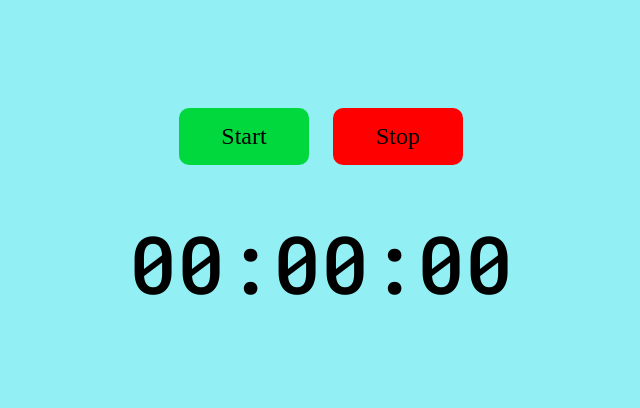
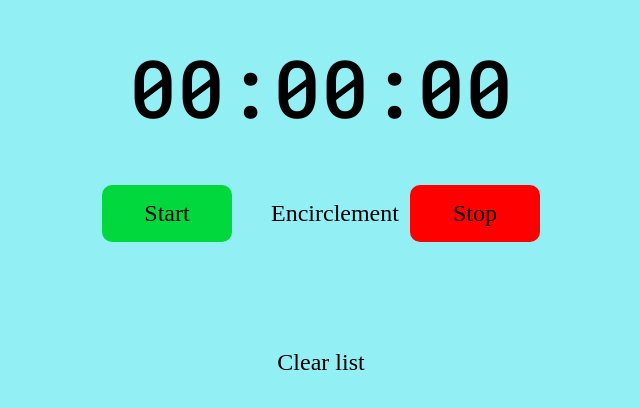
Before and after one commit to Rafal-Kowalczyk/zadanie_15_6, a website: page index.html in a window 1280 px wide. Shown: the part 188-596 px from the top of the page, without its empty margins (319-959 px from the left). Drawn offline with Linux system fonts and the light colour scheme; a web font is replaced by a local one.

Commit message:
Chnage body

```diff
--- a/index.html
+++ b/index.html
@@ -1,17 +1,22 @@
 <!DOCTYPE html>
-<html>
+<html lang="en">
   <head>
     <meta charset="UTF-8" />
+    <meta http-equiv="X-UA-Compatible" content="ie=edge">
+    <meta name="viewport" content="width=device-width, initial-scale=1.0">
     <title>Timer!</title>
     <link rel="stylesheet" type="text/css" href="style.css">
   </head>
   <body>
-    <nav class="controls">
-      <a href="#" class="button" id="start">Start</a>
-      <a href="#" class="button" id="stop">Stop</a>
-    </nav>
-    <div class="stopwatch"></div>
+      <div class="stopwatch"></div>
+      <nav class="controls">
+        <a href="#" class="button" id="start">Start</a>
+        <a href="#" class="button" id="encirclement">Encirclement</a>
+        <a href="#" class="button" id="stop">Stop</a>
+      </nav>
     <ul class="results"></ul>
+      <a href="#" class="button" id="clear">Clear list</a>
+
     <script type="text/javascript" src="script-compiled.js"></script>
   </body>
 </html>
```
